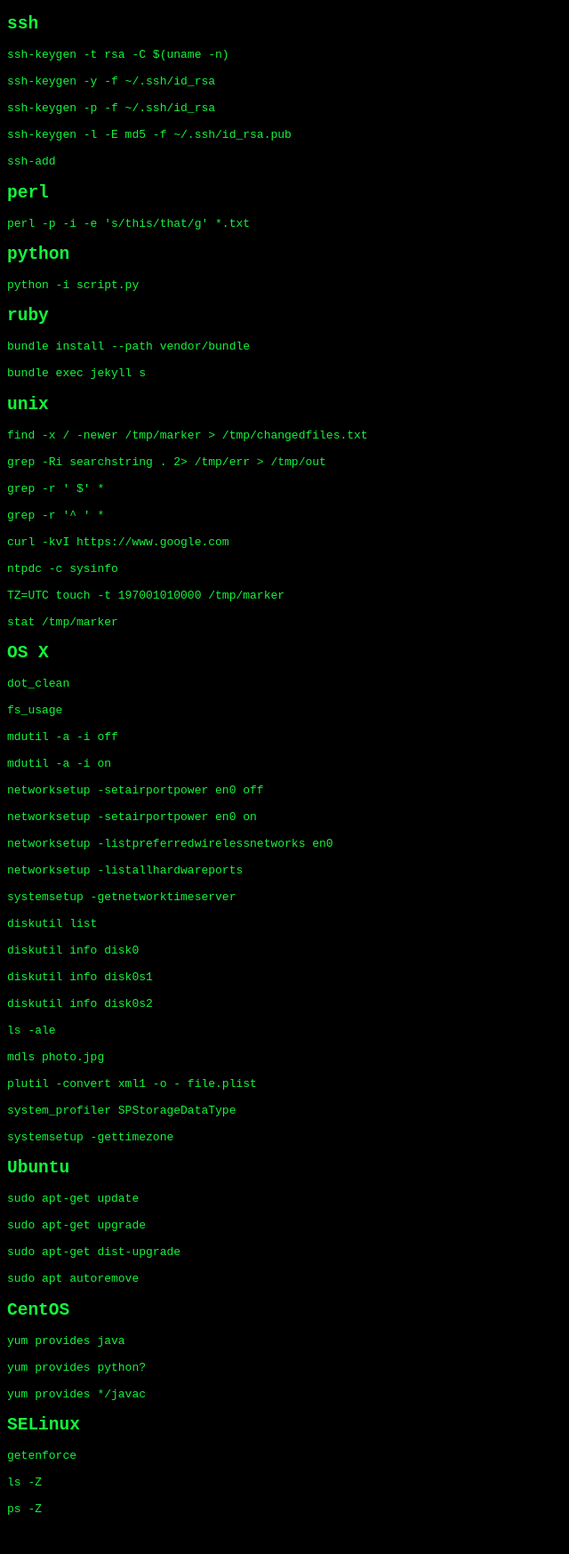
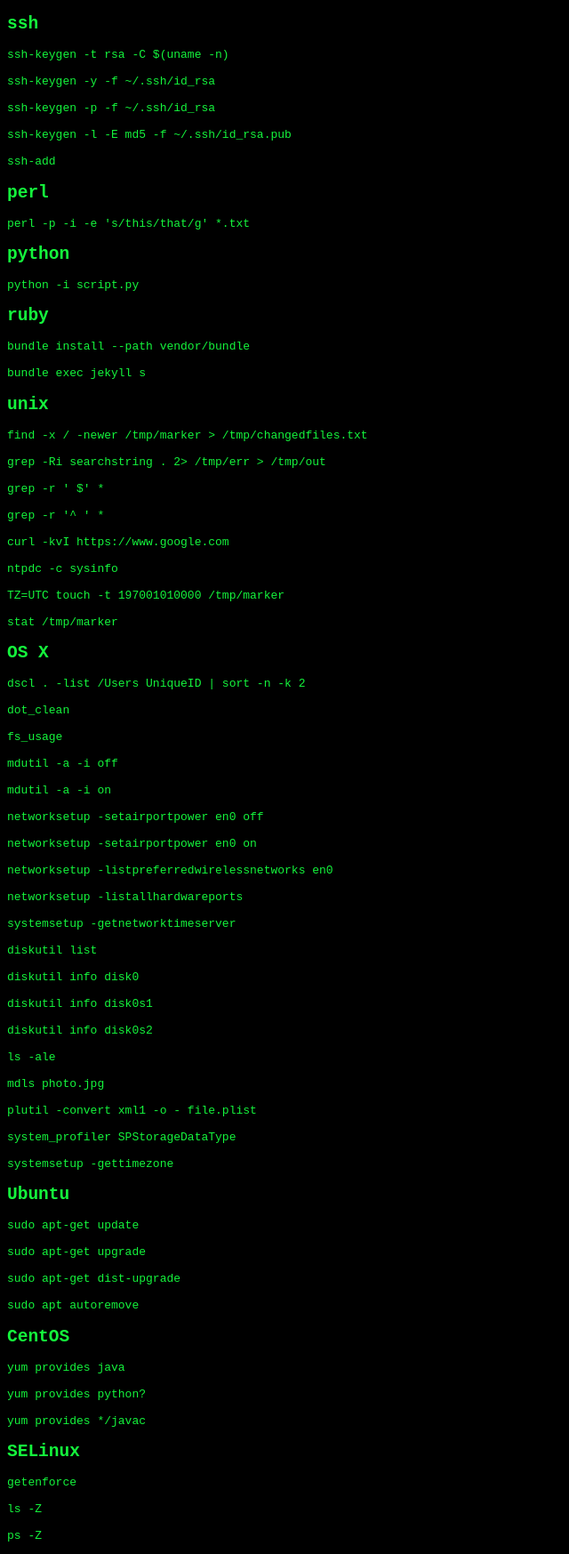
Before and after one commit to davejagoda/davejagoda.github.io, a Jekyll site: the page built from useful/useful_unix_commands.md, in a window 1280 px wide. Shown: the whole page at 89% size, without its empty margins (0-640 px from the left). Built offline with Jekyll 4.4.1, drawn with Linux system fonts in a browser that asks for light colours; before the commit the page ends 1717 px from its top, so only the background shows below that.

Commit message:
Add dscl to useful_unix_commands.md

````diff
--- a/useful/useful_unix_commands.md
+++ b/useful/useful_unix_commands.md
@@ -66,6 +66,8 @@
 ----
 
 ```
+dscl . -list /Users UniqueID | sort -n -k 2
+
 dot_clean
 
 fs_usage
````
